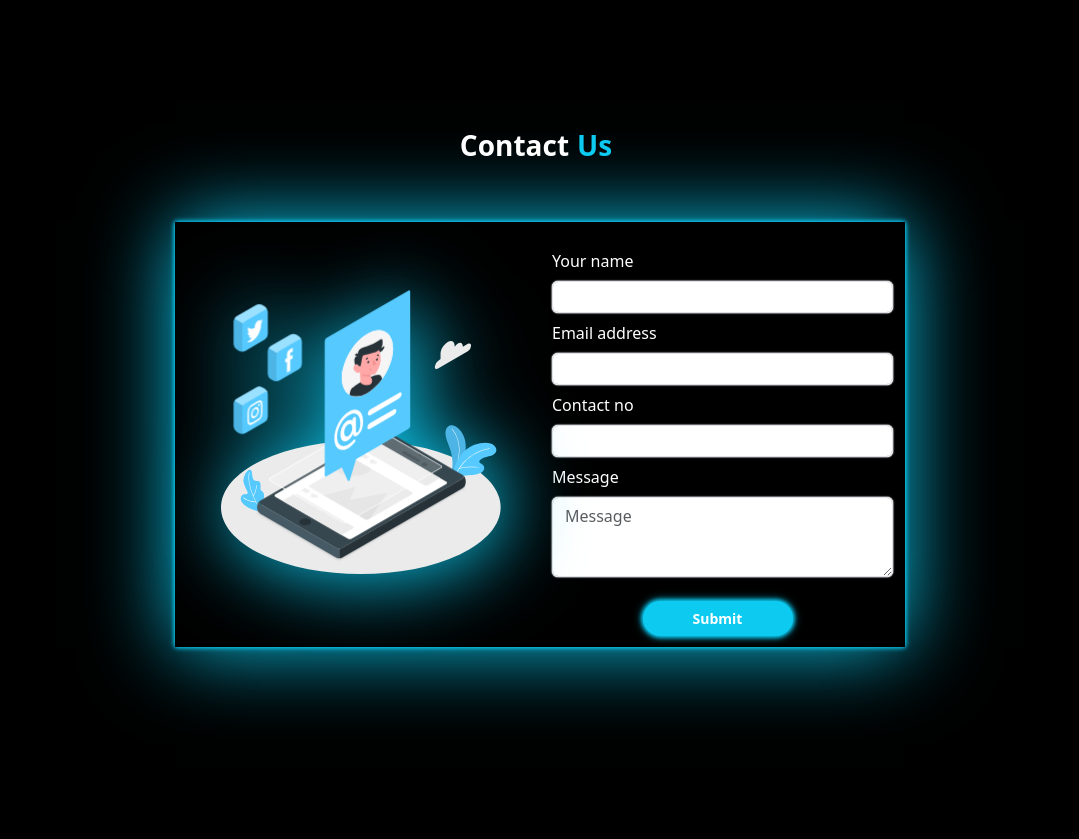
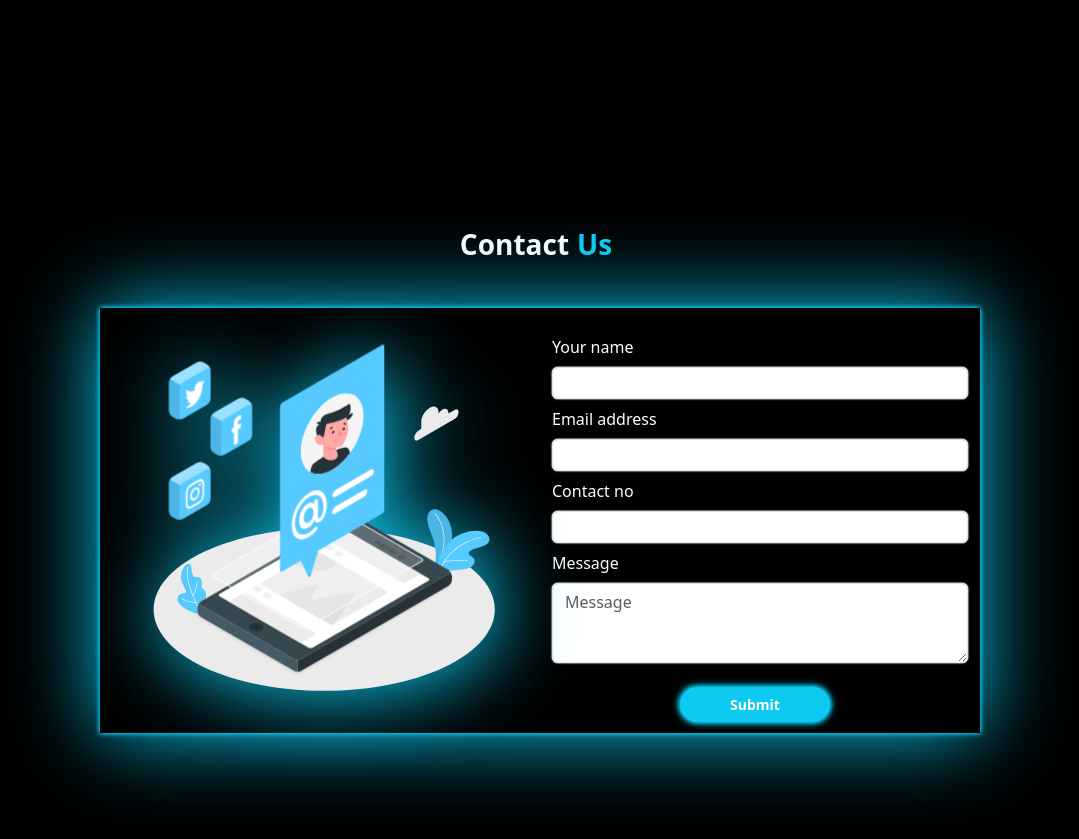
Before and after one commit to saurabhgaygol/my-portfolio, a plain HTML site: page index.html in a window 1280 px wide. Shown: the part 2380-3219 px from the top of the page, without its empty margins (100-1179 px from the left). Before the commit the page ends 3189 px from the top, so only its background shows below. Drawn offline with nearby package versions, Linux system fonts and the light colour scheme.

Commit message:
Add files via upload

```diff
--- a/styles.css
+++ b/styles.css
@@ -272,7 +272,6 @@ body
 }
 
 
-
 .Projectcard1
 {
   padding-top: 10%;
@@ -386,24 +385,20 @@ body
 }
 @media (min-width: 1170px) {
   .Project-sectioncontact {
-    margin-top: 0vh;
+    margin-top: 30vh;
   }
-}
-.contact-page
-{
-  margin-top: 1%;
-  width:fit-content;
-  border-color: 2px solid black;
-  box-shadow: 0 0 5px #0dcaf0, 0 0 5px #0dcaf0, 0 0 80px #0dcaf0;
-
 }
 
 .contact-row-page
 {
+
   height: max-content;
+  width: 110vh;
   display: flex;
   justify-content: center;
   align-items: center;
+  border-color: 2px solid black;
+  box-shadow: 0 0 5px #0dcaf0, 0 0 5px #0dcaf0, 0 0 80px #0dcaf0;
 }
 
 .contact-row-page2
```
